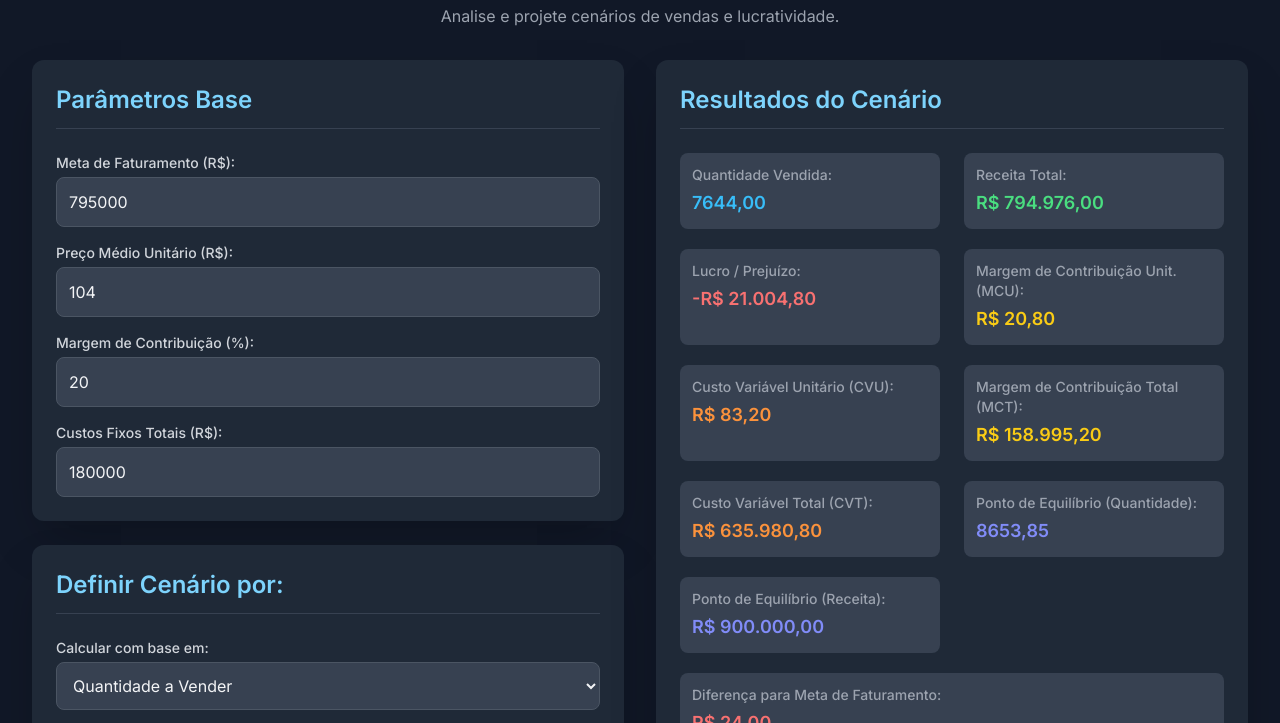
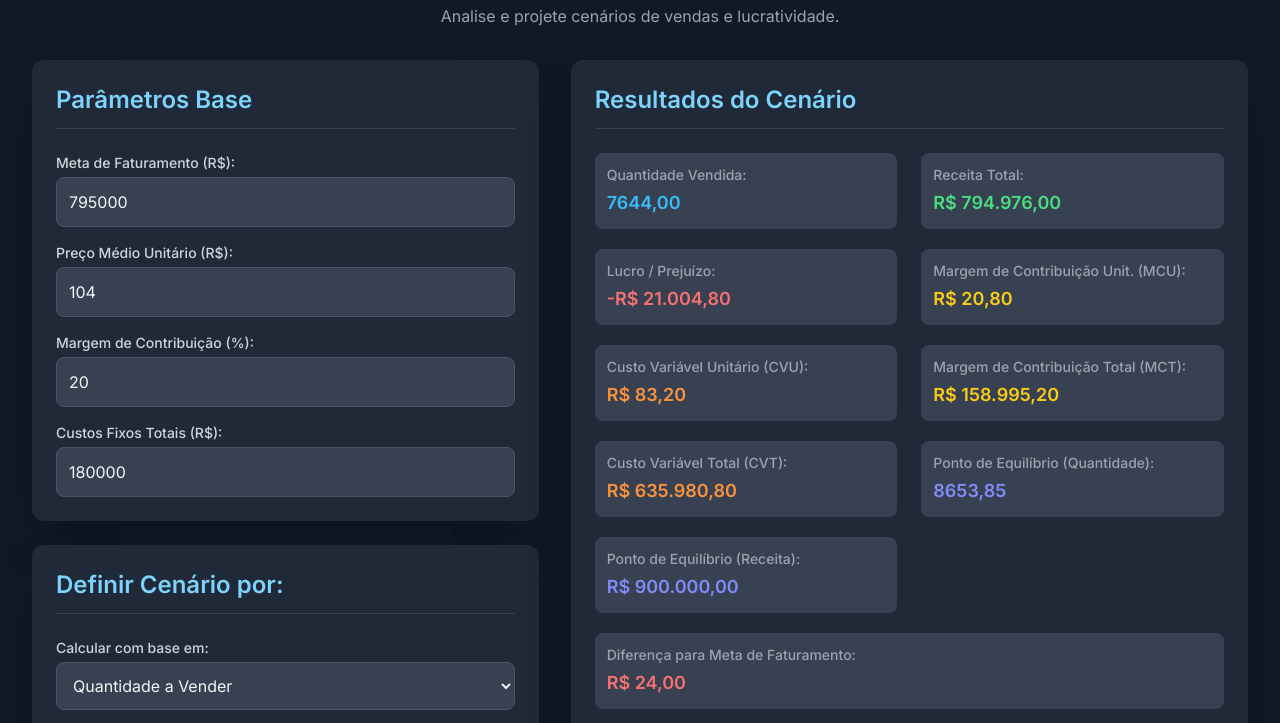
Before and after one commit to peixotooo/simulador, a plain HTML site: page index.html in a window 1280 px wide. Shown: the part 76-799 px from the top of the page. Drawn offline with nearby package versions, Linux system fonts and the light colour scheme.

Commit message:
Improve layout for cleaner UI

```diff
--- a/index.html
+++ b/index.html
@@ -52,9 +52,9 @@
             <p class="text-gray-400 mt-2">Analise e projete cenários de vendas e lucratividade.</p>
         </header>
 
-        <div class="grid grid-cols-1 lg:grid-cols-2 gap-6 lg:gap-8">
+        <main class="flex flex-col lg:flex-row gap-8">
             <!-- Coluna de Inputs -->
-            <div class="space-y-6">
+            <section class="space-y-6 lg:w-5/12">
                 <div class="bg-gray-800 p-6 rounded-xl shadow-2xl">
                     <h2 class="text-2xl font-semibold mb-6 text-sky-300 border-b border-gray-700 pb-3">Parâmetros Base</h2>
                     <div class="space-y-4">
@@ -94,10 +94,10 @@
                         </div>
                     </div>
                 </div>
-            </div>
+            </section>
 
             <!-- Coluna de Outputs -->
-            <div class="bg-gray-800 p-6 rounded-xl shadow-2xl">
+            <section class="bg-gray-800 p-6 rounded-xl shadow-2xl lg:flex-1 lg:sticky lg:top-8">
                 <h2 class="text-2xl font-semibold mb-6 text-sky-300 border-b border-gray-700 pb-3">Resultados do Cenário</h2>
                 <div class="grid grid-cols-1 sm:grid-cols-2 gap-x-6 gap-y-5 text-sm">
                     <div class="p-3 bg-gray-700 rounded-lg">
@@ -141,8 +141,8 @@
                         <span id="outputDiffMeta" class="text-lg font-semibold"></span> <!-- Cor dinâmica no JS -->
                     </div>
                 </div>
-            </div>
-        </div>
+            </section>
+        </main>
     </div>
 
     <footer class="text-center p-4 text-gray-500 text-sm">
```
